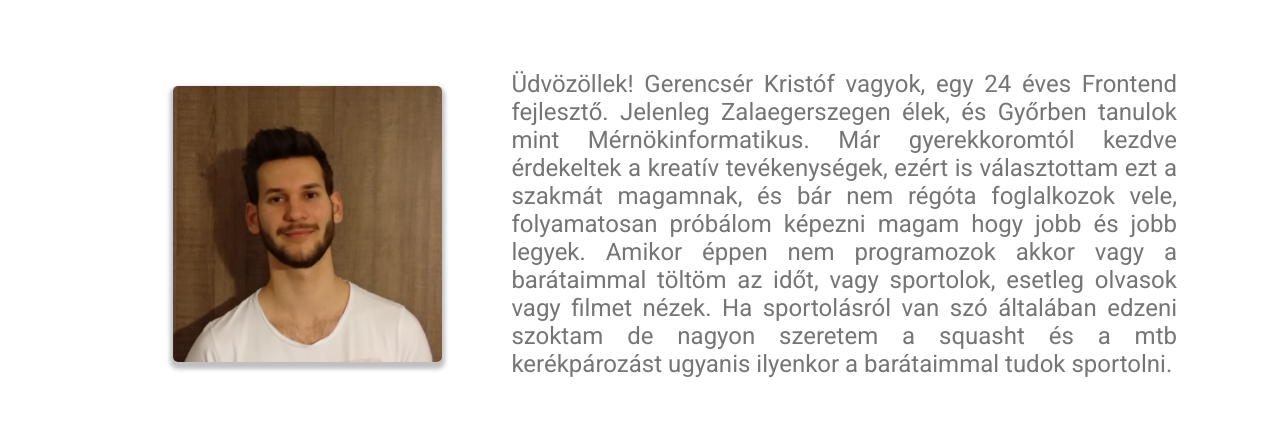
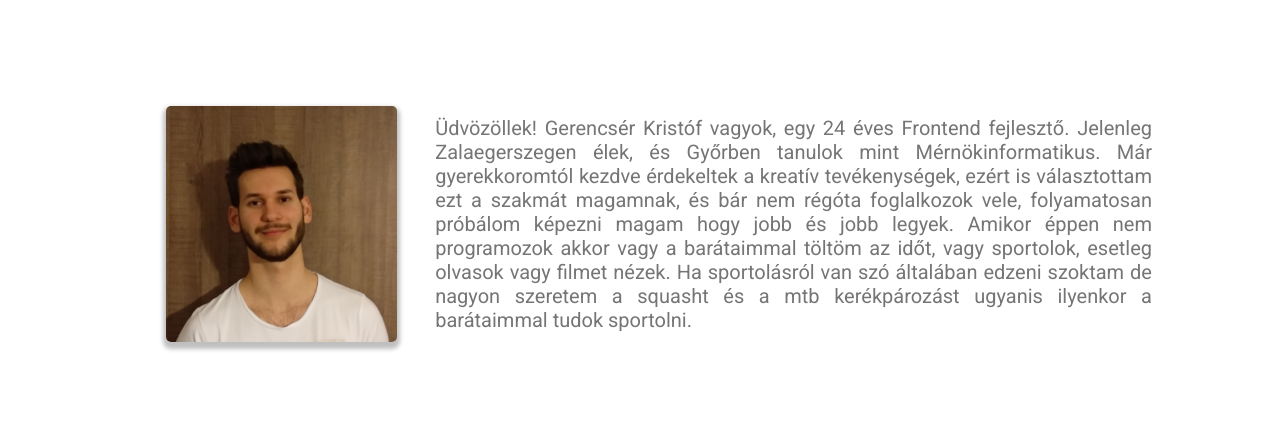
Before and after one commit to Gkristof96/Portfolio, a React (Create React App) app: page / in a window 1280 px wide. Shown: the part 1008-1436 px from the top of the page. Built offline with nearby package versions, Linux system fonts and the light colour scheme; a web font is replaced by a local one.

Commit message:
fixed about section

```diff
--- a/src/components/AboutSection/AboutElements.js
+++ b/src/components/AboutSection/AboutElements.js
@@ -10,9 +10,8 @@ export const AboutWrapper = styled.div`
     max-width: 80%;
     margin: 0 auto;
     grid-template-rows: 2fr 8fr;
-    grid-template-columns: 35% 65%;
+    grid-template-columns: 30% 70%;
     grid-template-areas: "title title" "col1 col2";
-    grid-column-gap: 25px;
     @media (max-width: 768px) {
         height: auto;
         grid-template-rows: 1fr 2fr auto;
@@ -44,10 +43,10 @@ export const Img = styled.img`
 export const Description = styled.p`
     color: #757575;
     font-family: 'Roboto', sans-serif;
-    font-size: 28px;
+    font-size: 26px;
     text-align: justify;
     @media (max-width: 1376px) {
-        font-size: 24px;
+        font-size: 20px;
     }
     @media (max-width: 768px) {
         font-size: 18px;
--- a/src/components/Navbar/NavbarElements.js
+++ b/src/components/Navbar/NavbarElements.js
@@ -24,7 +24,6 @@ export const NavbarContainer = styled.div`
     align-items: center;
     justify-content: space-between;
     z-index: 1;
-    padding: 0 24px;
     width: 80%;
     position: relative;
 `
```
